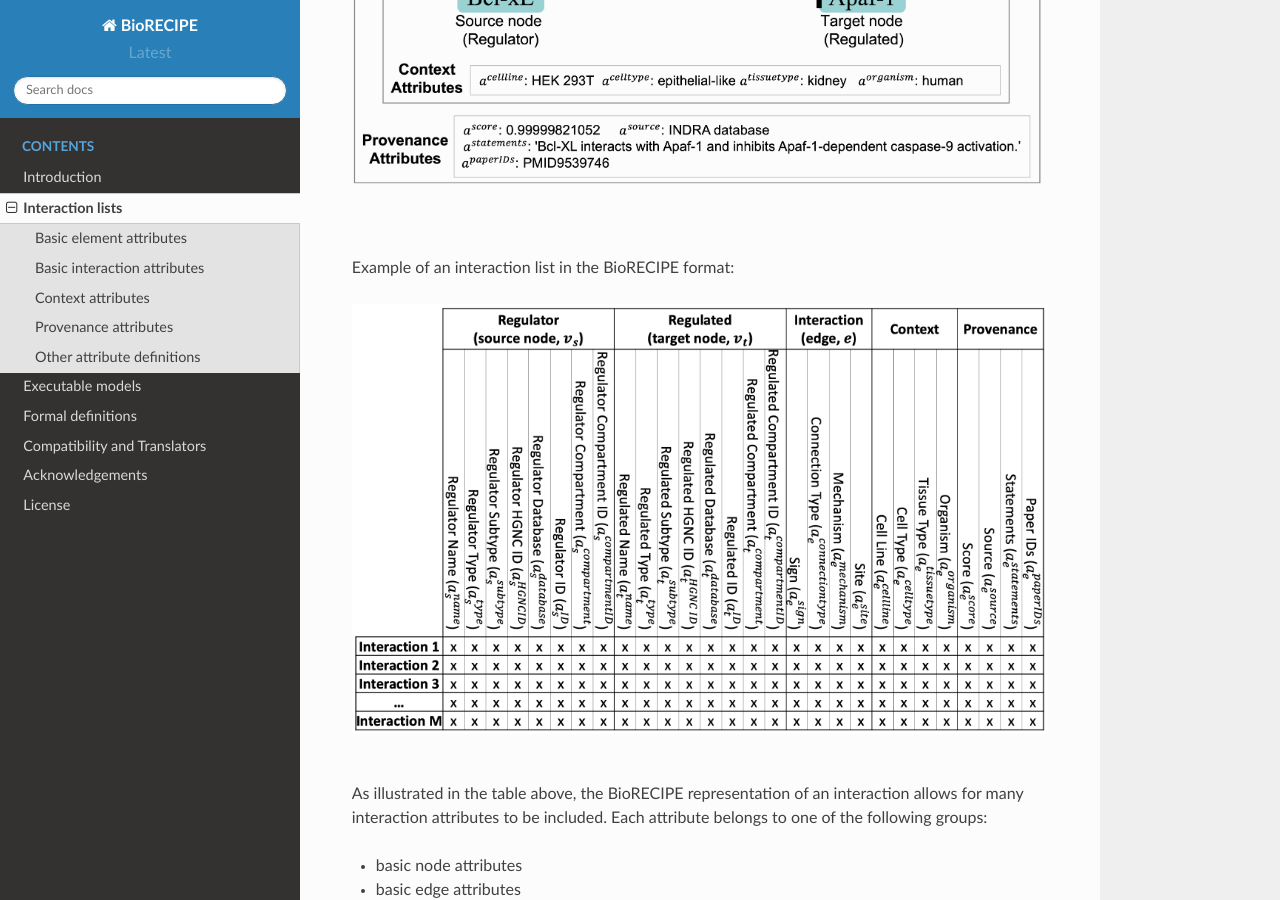
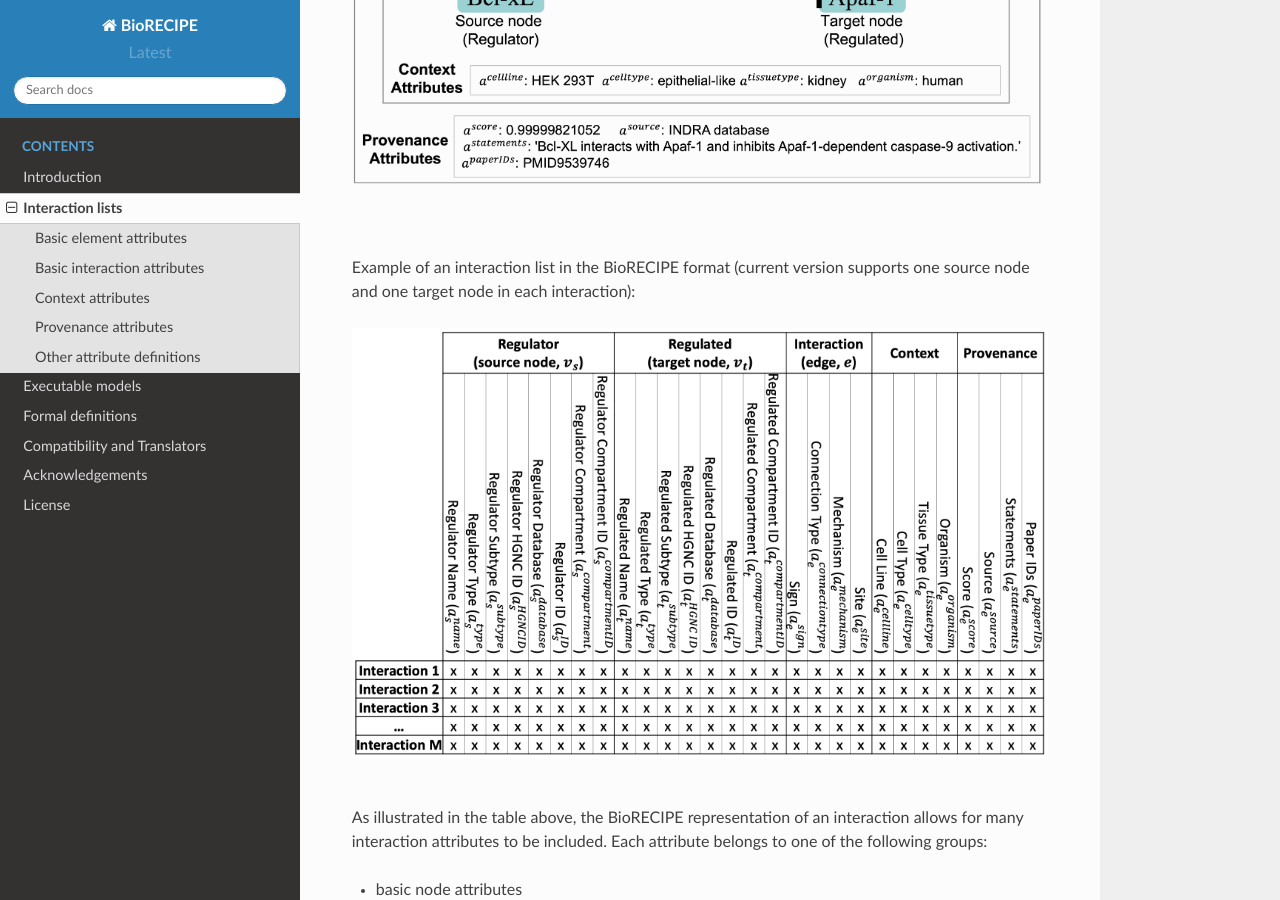
Before and after one commit to pitt-miskov-zivanov-lab/BioRECIPE, a Sphinx documentation site: the page built from docs/bio_interactions.rst, in a window 1280 px wide and 900 px high, scrolled down 584 px. Built offline with Sphinx 7.4.7 and the Read the Docs theme 2.0.0, drawn with Linux system fonts in a browser that asks for light colours.

Commit message:
Update bio_interactions.rst

```diff
--- a/docs/bio_interactions.rst
+++ b/docs/bio_interactions.rst
@@ -13,7 +13,7 @@ An example biological interaction, represented as a directed signed edge between
 |
 |
 
-Example of an interaction list in the BioRECIPE format:
+Example of an interaction list in the BioRECIPE format (current version supports one source node and one target node in each interaction):
 
 .. figure:: figures/figure_BioRECIPE_ro_format.png
     :align: center
```
